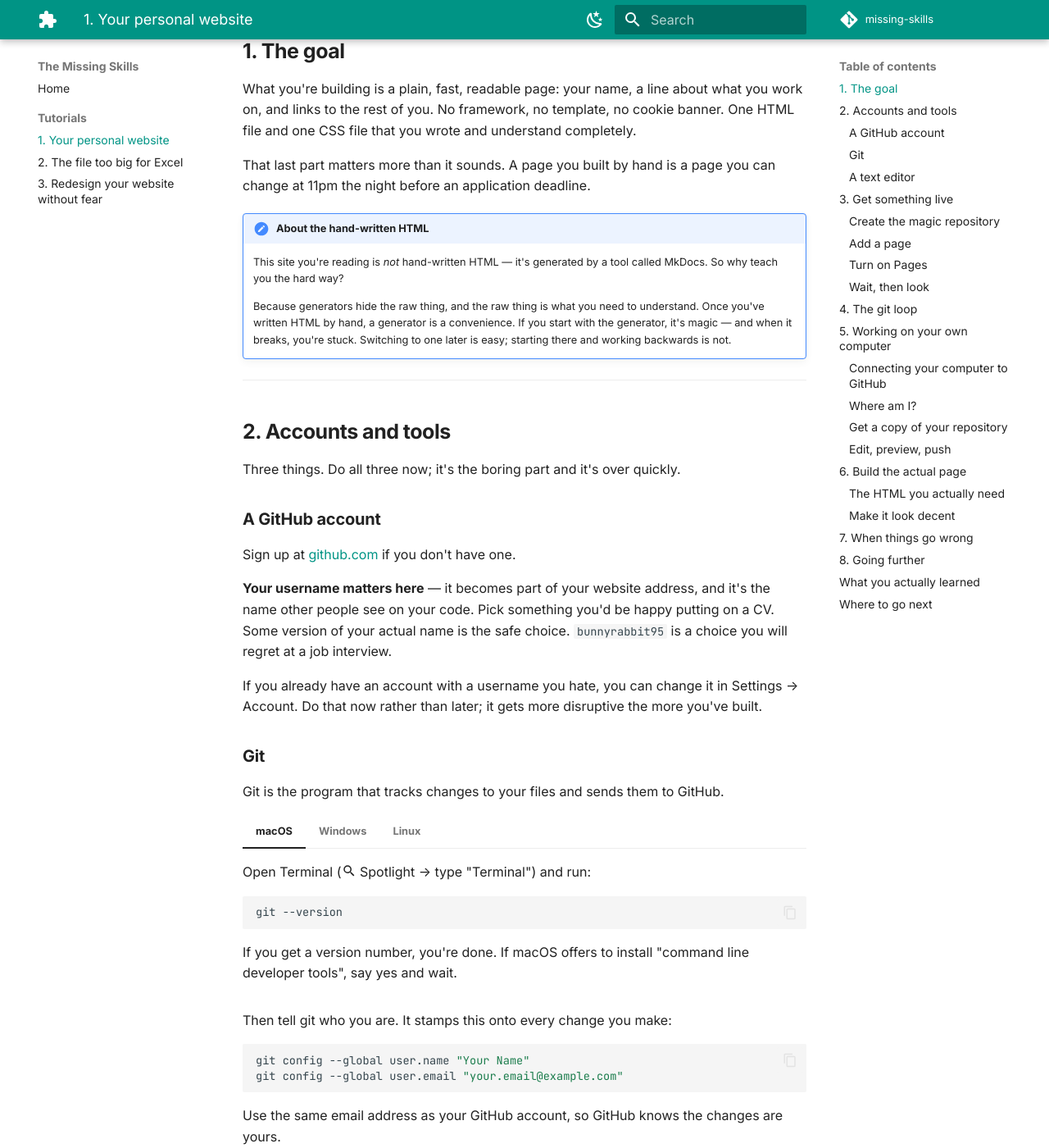
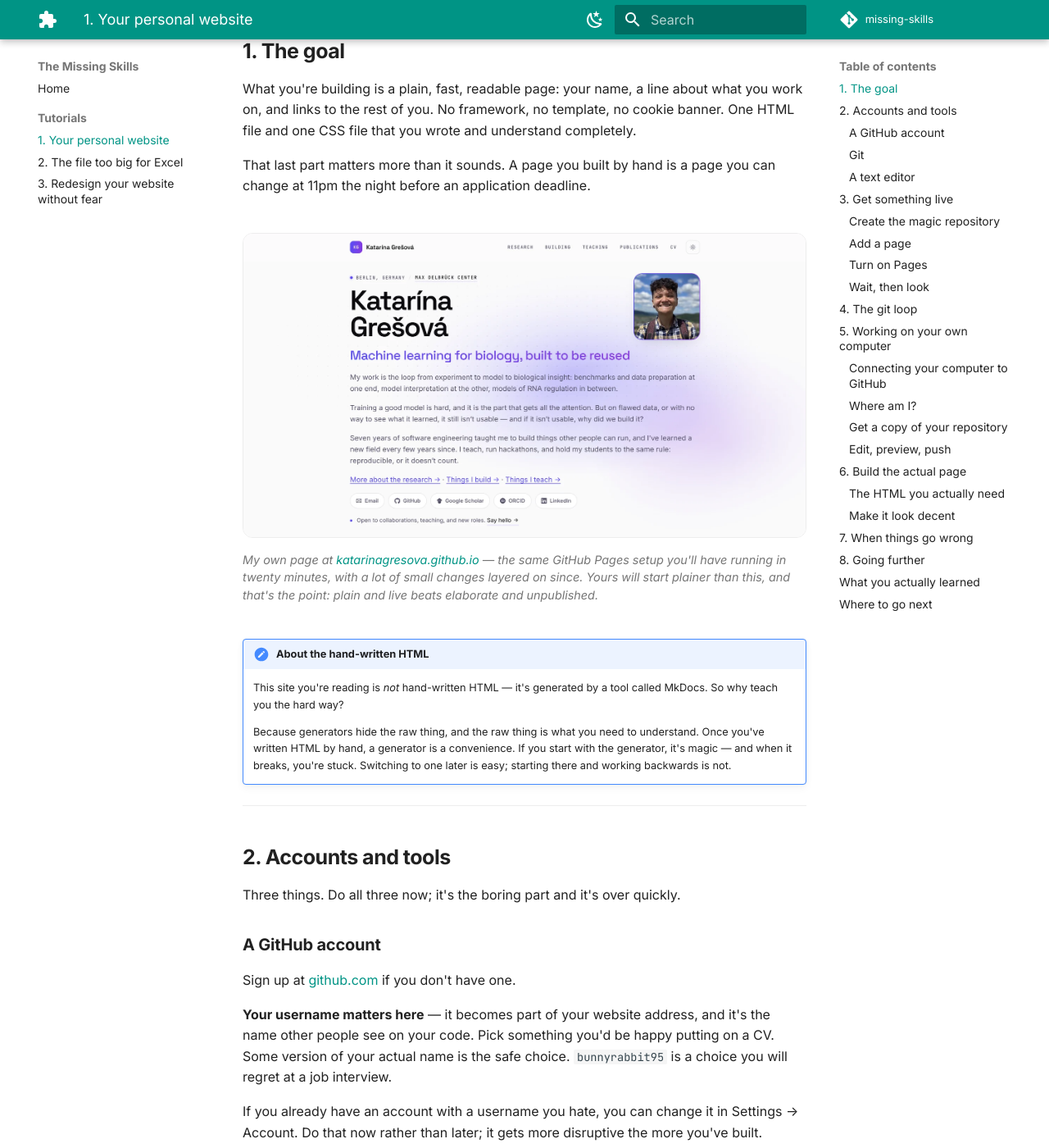
Before and after one commit to katarinagresova/missing-skills, an MkDocs documentation site: the page built from docs/tutorials/01-personal-website.md, in a window 1280 px wide and 1400 px high, scrolled down 417 px. Shown: the whole window at 82% size. Built offline with MkDocs 1.6.1 and Material for MkDocs 9.7.7, drawn with Linux system fonts in a browser that asks for light colours; comment, search, counter and statistics services are not loaded.

Commit message:
Add screenshots to personal website tutorial and style updates for images

```diff
--- a/docs/stylesheets/extra.css
+++ b/docs/stylesheets/extra.css
@@ -658,6 +658,33 @@
   }
 }
 
+/* --- Screenshot ---------------------------------------------------------- */
+
+.md-typeset .ms-shot {
+  margin: 1.4rem 0;
+  text-align: left;
+}
+
+.md-typeset .ms-shot img {
+  display: block;
+  width: 100%;
+  border: 0.05rem solid var(--md-default-fg-color--lightest);
+  border-radius: var(--ms-radius);
+}
+
+[data-md-color-scheme="default"] .md-typeset .ms-shot img[src$="#only-dark"],
+[data-md-color-scheme="slate"] .md-typeset .ms-shot img[src$="#only-light"] {
+  display: none;
+}
+
+.md-typeset .ms-shot > figcaption {
+  max-width: none;
+  margin: 0.7rem 0 0;
+  font-size: 0.72rem;
+  line-height: 1.5;
+  color: var(--md-default-fg-color--light);
+}
+
 /* --- Motion preferences -------------------------------------------------- */
 
 @media (prefers-reduced-motion: reduce) {
--- a/docs/tutorials/01-personal-website.md
+++ b/docs/tutorials/01-personal-website.md
@@ -20,6 +20,24 @@ HTML file and one CSS file that you wrote and understand completely.
 
 That last part matters more than it sounds. A page you built by hand is a page you can
 change at 11pm the night before an application deadline.
+
+<figure class="ms-shot" markdown>
+
+![Screenshot of katarinagresova.github.io: a name in large type, the line "Machine
+learning for biology, built to be reused", three short paragraphs of bio, a photo, and
+a row of links to email, GitHub, Google Scholar, ORCID and LinkedIn.](../assets/tutorial-01-example-site-light.webp#only-light)
+![Screenshot of katarinagresova.github.io: a name in large type, the line "Machine
+learning for biology, built to be reused", three short paragraphs of bio, a photo, and
+a row of links to email, GitHub, Google Scholar, ORCID and LinkedIn.](../assets/tutorial-01-example-site-dark.webp#only-dark)
+
+<figcaption markdown>
+My own page at [katarinagresova.github.io](https://katarinagresova.github.io/) — the same
+GitHub Pages setup you'll have running in twenty minutes, with a lot of small changes
+layered on since. Yours will start plainer than this, and that's the point: plain and live
+beats elaborate and unpublished.
+</figcaption>
+
+</figure>
 
 !!! note "About the hand-written HTML"
 
```
Also changed, not shown: docs/assets/tutorial-01-example-site-dark.webp (added), docs/assets/tutorial-01-example-site-light.webp (added).
